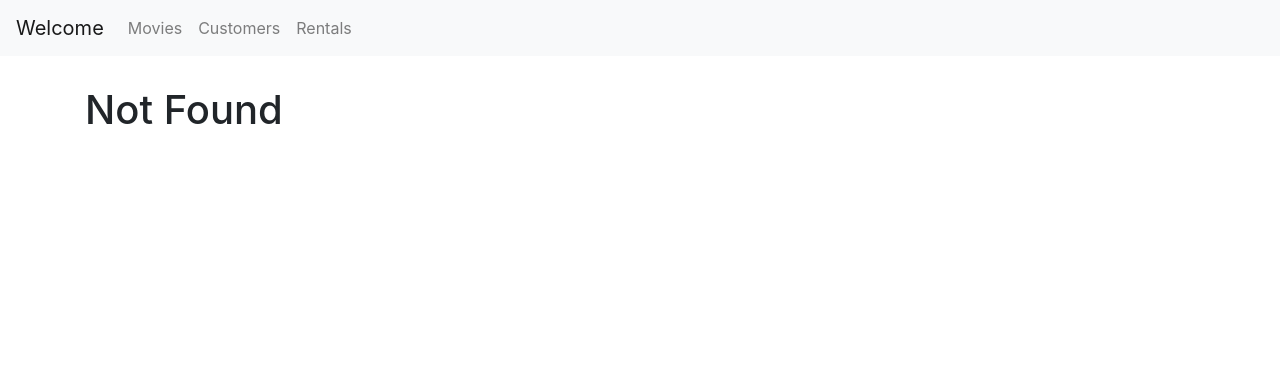
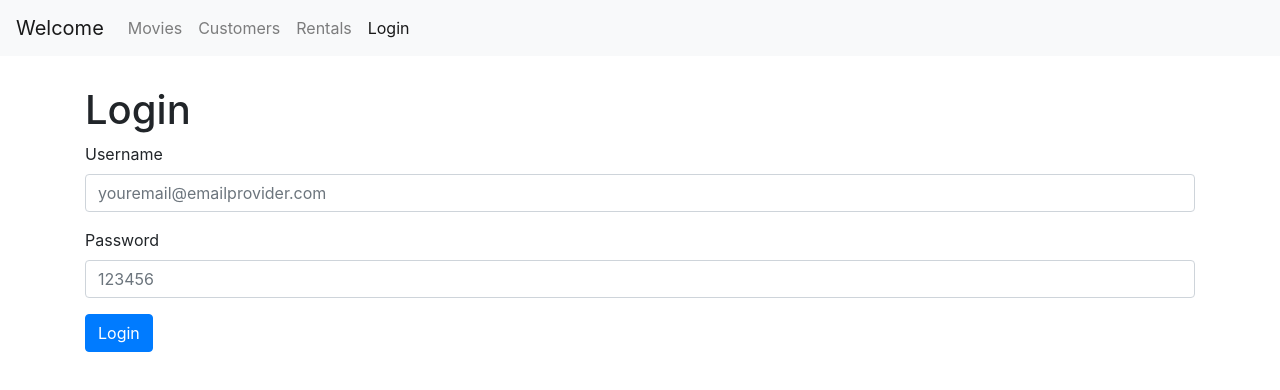
Before and after one commit to matiasg11/firsttry, a React (Create React App) app: page /login in a window 1280 px wide. Before the commit this address led to /not-found. Shown: the top 390 px of the page. Built offline with nearby package versions, Linux system fonts and the light colour scheme.

Commit message:
Implementing Login

```diff
--- a/src/App.js
+++ b/src/App.js
@@ -6,6 +6,7 @@
 import Movies from "./components/movies";
 import NavBar from "./components/navbar";
 import NotFound from "./components/notFound";
+import LoginForm from "./components/loginForm";
 import "./App.css";
 
 class App extends Component {
@@ -15,6 +16,7 @@
                 <NavBar />
                 <main className="container">
                     <Switch>
+                        <Route path="/login" component={LoginForm}></Route>
                         <Route path="/movies/:id" component={MovieForm}></Route>
                         <Route path="/movies" component={Movies}></Route>
                         <Route path="/rentals" component={Rentals}></Route>
--- a/src/components/loginForm.jsx
+++ b/src/components/loginForm.jsx
@@ -2,8 +2,36 @@
 
 class LoginForm extends Component {
     state = {};
+    handleSubmit = (e) => {
+        e.preventDefault(); //Prevents the default behavior which in this case is the submission of the form
+        //Call the server and then redirect the user to another place
+        console.log("Submitted");
+    };
     render() {
-        return <h1>Login</h1>;
+        return (
+            <div>
+                <h1>Login</h1>
+                <form onSubmit={this.handleSubmit}>
+                    <div className="form-group">
+                        <label htmlFor="username">Username</label>
+                        <input
+                            type="text"
+                            className="form-control"
+                            id="username"
+                            placeholder="youremail@emailprovider.com"></input>
+                    </div>
+                    <div className="form-group">
+                        <label htmlFor="password">Password</label>
+                        <input
+                            type="text"
+                            className="form-control"
+                            id="password"
+                            placeholder="123456"></input>
+                    </div>
+                    <button className="btn btn-primary">Login</button>
+                </form>
+            </div>
+        );
     }
 }
 
--- a/src/components/navbar.jsx
+++ b/src/components/navbar.jsx
@@ -44,6 +44,11 @@
                             Rentals
                         </NavLink>
                     </li>
+                    <li className="nav-item">
+                        <NavLink className="nav-link" to="/login">
+                            Login
+                        </NavLink>
+                    </li>
                     {/* <li className="nav-item">
                         <Link className="nav-link disabled" to="#">
                             Disabled
```
